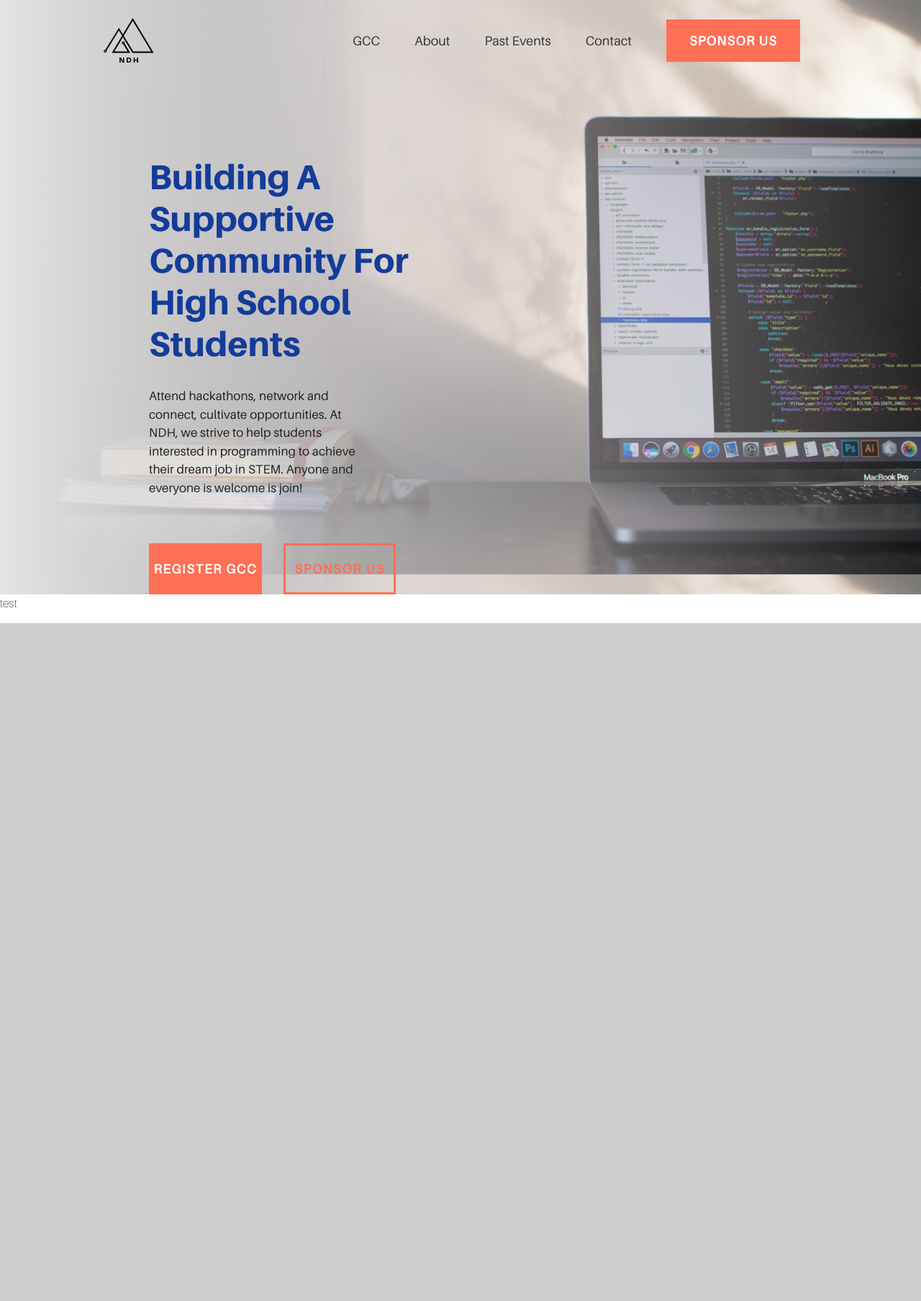
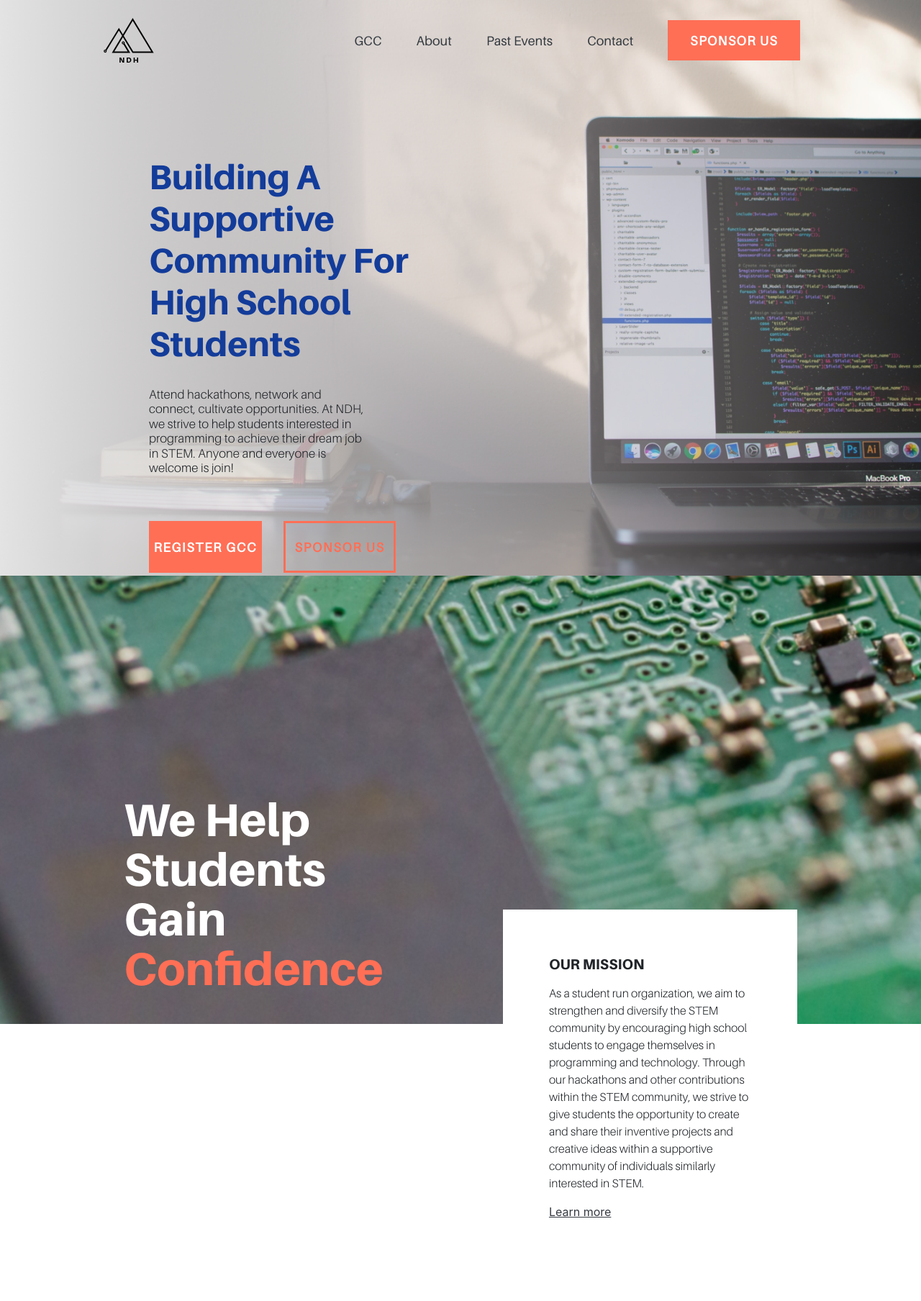
Before and after one commit to northern-dehacks/northern-dehacks-web, a PHP site: page / in a window 1280 px wide. Shown: the whole page at 72% size. Before the commit the page ends 866 px from the top, so only its background shows below. Run offline with PHP 8.4, Linux system fonts and the light colour scheme; some libraries are stand-ins or nearby versions.

Commit message:
chip section

```diff
--- a/css/style.css
+++ b/css/style.css
@@ -31,6 +31,10 @@
   src: local("aileron"), url("../assets/fonts/aileron/Aileron-Italic.otf");
 }
 
+.highlight {
+  color: var(--highlight);
+}
+
 .bg-highlight {
   background-color: var(--highlight);
 }
@@ -39,22 +43,16 @@ a:hover {
   text-decoration: none;
 }
 
+h1,
 h2,
-h3 {
-  font-family: "aileron-regular";
-}
-
+h3,
 h4,
 h5 {
-  font-family: "aileron-italic";
+  font-family: "aileron-heavy";
 }
 
 p {
-  font-family: "aileron-thin";
-}
-
-h1 {
-  font-family: "aileron-heavy";
+  font-family: "aileron-light";
 }
 
 * {
@@ -86,19 +84,27 @@ nav {
   text-align: center;
 }
 
-.v-center{
+.v-center {
   display: flex;
   justify-content: center;
   align-items: center;
 }
 
 .top-nav-sponsor {
-  padding: 1rem 2rem;
+  transition: all 1s ease;
+  padding: 0.8rem 1.8rem;
   font-weight: bold;
   letter-spacing: 1.3px;
   background-color: var(--highlight);
+  border: 2px solid transparent;
   color: white !important;
 }
+
+.top-nav-sponsor:hover {
+  transition: all 1s ease;
+  border-radius: 20px;
+}
+
 .my-nav-item:hover {
   color: initial;
 }
@@ -110,7 +116,7 @@ nav {
 
 .landing {
   background-image: url("../assets/images/landing-img.png");
-  background-size: 100%;
+  background-size: cover;
   overflow-y: hidden;
   min-height: 100vh;
 }
@@ -131,8 +137,7 @@ nav {
 }
 
 .landing-body {
-  font-family: "aileron-regular";
-  line-height: 1.5;
+  line-height: 1.2;
   font-size: 17px;
   font-style: normal;
   font-weight: 300;
@@ -147,7 +152,7 @@ nav {
   display: inline-block;
   text-align: center;
   background-color: var(--highlight);
-  font-family: 'aileron-regular';
+  font-family: "aileron-regular";
   color: white;
   padding: 1.2rem 0;
   width: 100%;
@@ -158,13 +163,11 @@ nav {
   border: 3px solid transparent;
 }
 
-.cta-btn:hover{
+.cta-btn:hover {
   transition: all 1s ease;
-  background-color: transparent;
-  border: 3px solid var(--highlight);
+  border-radius: 20px;
   color: white;
 }
-
 
 .cta-btn-outline {
   user-select: none;
@@ -173,7 +176,7 @@ nav {
   text-align: center;
   display: inline-block;
   background-color: transparent;
-  font-family: 'aileron-regular';
+  font-family: "aileron-regular";
   border: 3px solid var(--highlight);
   color: var(--highlight);
   padding: 1.2rem 0;
@@ -184,10 +187,45 @@ nav {
   letter-spacing: 0.1rem;
 }
 
-.cta-btn-outline:hover{
+.cta-btn-outline:hover {
   transition: all 1s ease;
-  background-color: var(--highlight);
-  color: white;
+  border-radius: 20px;
+  color: var(--highlight);
+}
+
+.chip-section {
+  background-image: url("../assets/images/chip.png");
+  background-size: 100%;
+  background-repeat: no-repeat;
+  overflow-y: hidden;
+}
+
+.chip-content {
+  max-width: 80%;
+  margin: auto;
+  padding-top: 19rem;
+}
+
+.chip-title {
+  font-family: "aileron-heavy";
+  font-size: 64px;
+  font-style: normal;
+  font-weight: 900;
+  line-height: 69px;
+  letter-spacing: 0em;
+  text-align: left;
+}
+
+.our-mission {
+  background-color: white;
+  margin-top: 10rem;
+  padding: 4rem;
+}
+
+@media screen and (max-width: 1920px) {
+  .chip-title{
+    margin-right: 0.5rem;
+  }
 }
 
 @media screen and (max-width: 991px) {
@@ -201,12 +239,53 @@ nav {
     padding: 2rem;
   }
 
-  .gcc-sponsor-landing{
+  .gcc-sponsor-landing {
     margin-top: 1rem;
     margin-bottom: 1rem;
   }
 
-  .landing-box{
+  .landing-box {
     margin-top: 2rem;
   }
+
+  .chip-section{
+    background-size: cover !important;
+    padding-bottom: 2rem;
+  }
 }
+
+@media screen and (max-width: 1650px) {
+  .chip-section{
+    background-size: 110%;
+  }
+}
+
+@media screen and (max-width: 1550px) {
+  .chip-section{
+    background-size: 120%;
+  }
+}
+
+@media screen and (max-width: 1350px) {
+  .chip-section{
+    background-size: 130%;
+  }
+}
+
+@media screen and (max-width: 1250px) {
+  .chip-section{
+    background-size: 140%;
+  }
+}
+
+@media screen and (max-width: 1150px) {
+  .chip-section{
+    background-size: 160%;
+  }
+}
+
+@media screen and (max-width: 1045px) {
+  .chip-section{
+    background-size: 180%;
+  }
+}
--- a/index.html
+++ b/index.html
@@ -18,7 +18,7 @@
   <body>
 
 
-    <div class="landing">
+    <section class="landing">
       <div class="top-nav">
         <nav class="navbar navbar-expand-lg navbar-light mt-2">
           <a class="navbar-brand" href="#">
@@ -77,8 +77,28 @@
           </div>
         </div>
       </div>
-    </div>
-    <p>test</p>
+    </section>
+
+    <section class="chip-section mb-5">
+      <div class="chip-content">
+        <div class="row justify-content-around">
+          <div class="col-lg-5">
+            <h1 class="text-white chip-title">We Help Students Gain <span class="highlight">Confidence</span></h1>
+          </div>
+          <div class="col-lg-5">
+            <div class="our-mission">
+              <h5 class="mb-3">OUR MISSION</h5>
+              <p>As a student run organization, we aim to strengthen and diversify the STEM community by encouraging high school
+                students to engage themselves in programming and technology. Through our hackathons and other contributions within
+                 the STEM community, we strive to give students the opportunity to create and share their inventive projects and
+                 creative ideas within a supportive community of individuals similarly interested in STEM.
+                </p>
+                <a href="" class="text-dark"><u>Learn more</u></a>
+            </div>
+          </div>
+        </div>
+      </div>
+    </section>
 
 
     <script src="https://code.jquery.com/jquery-3.2.1.slim.min.js"
```
Also changed, not shown: assets/images/chip.png (added).
